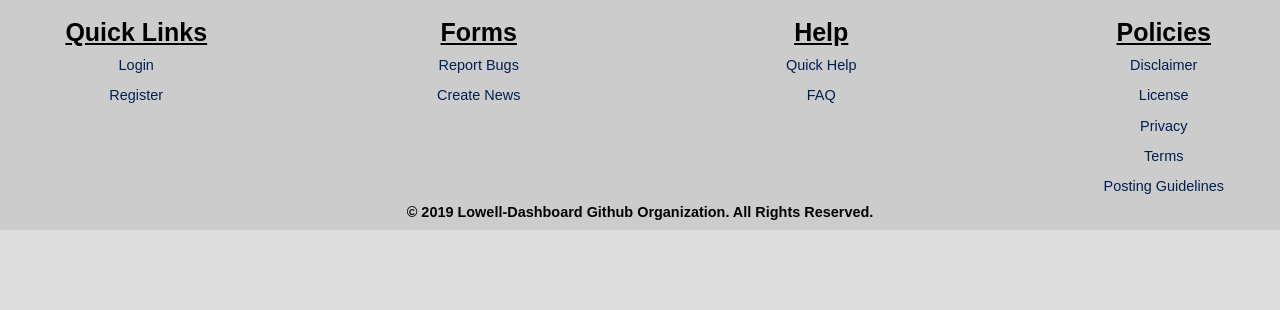
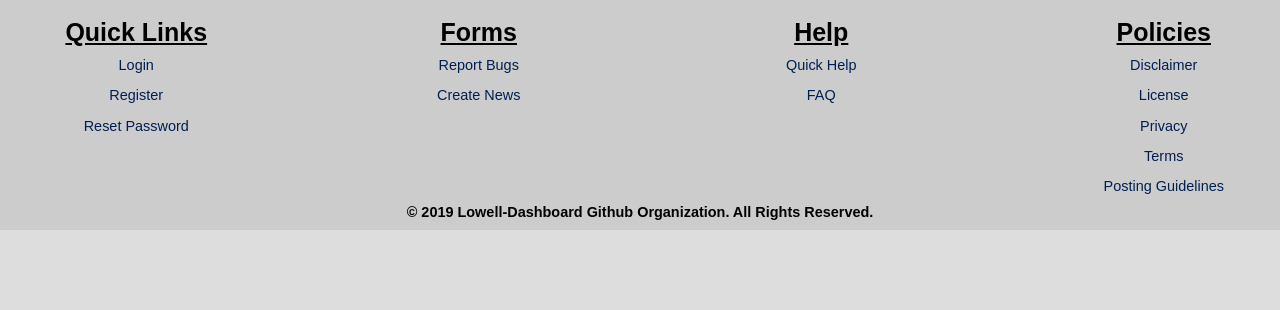
Before and after one commit to lowell-dev-club/lowell-dashboard, a Flask app: page /files/disclaimer in a window 1280 px wide. Shown: the part 309-619 px from the top of the page. Run offline with Flask 2, Linux system fonts and the light colour scheme; some libraries are stand-ins or nearby versions.

Commit message:
add reset password to footer

```diff
--- a/lowell-dashboard/app/templates/footer.html
+++ b/lowell-dashboard/app/templates/footer.html
@@ -6,6 +6,7 @@
                 <h5>Quick Links</h5>
                 <a href="/login"><p>Login</p></a>
                 <a href="/register"><p>Register</p></a>
+                <a href="/reset_password"><p>Reset Password</p></a>
             </ul>
         </div>
 
```
